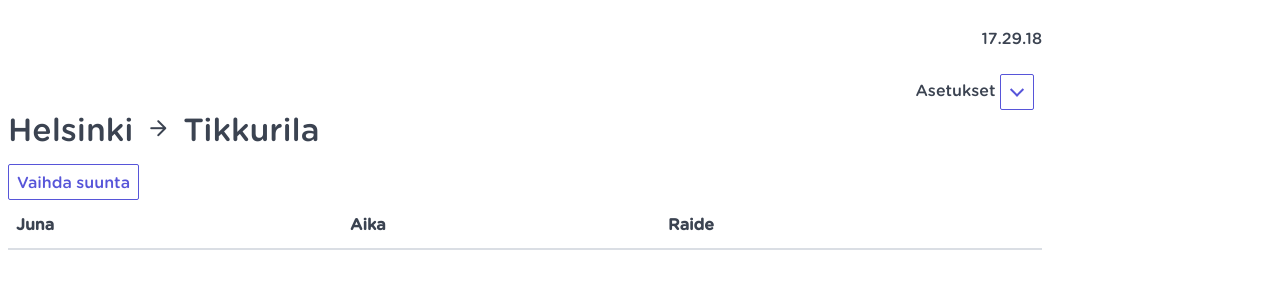
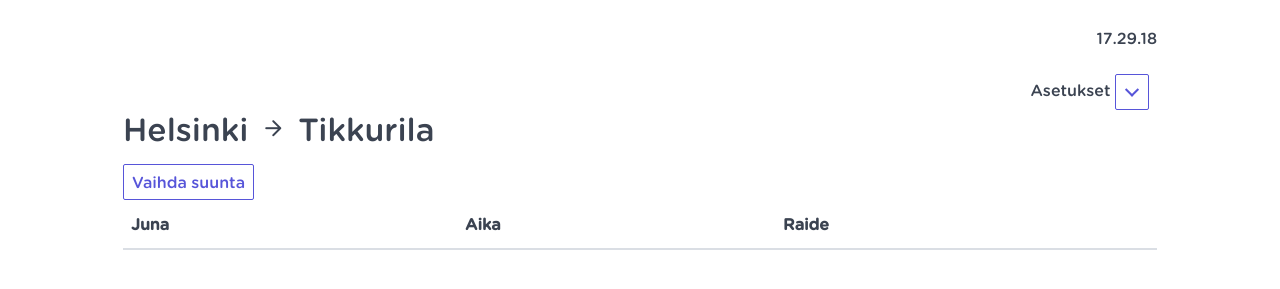
Before and after one commit to nikosalonen/trainsleaving, a Gatsby site: page / in a window 1280 px wide. Shown: the part 109-398 px from the top of the page. Built offline with nearby package versions, Linux system fonts and the light colour scheme; Gatsby itself is replaced by a stand-in of ours; no server answers; some icons are missing.

Commit message:
set content margin

```diff
--- a/src/components/layout.js
+++ b/src/components/layout.js
@@ -85,7 +85,7 @@
 
         <div
           style={{
-            //   margin: `0 auto`,
+              margin: `0 auto`,
             maxWidth: 1050,
             //   padding: `0px 1.0875rem 1.45rem`,
             //   paddingTop: 0,
```
